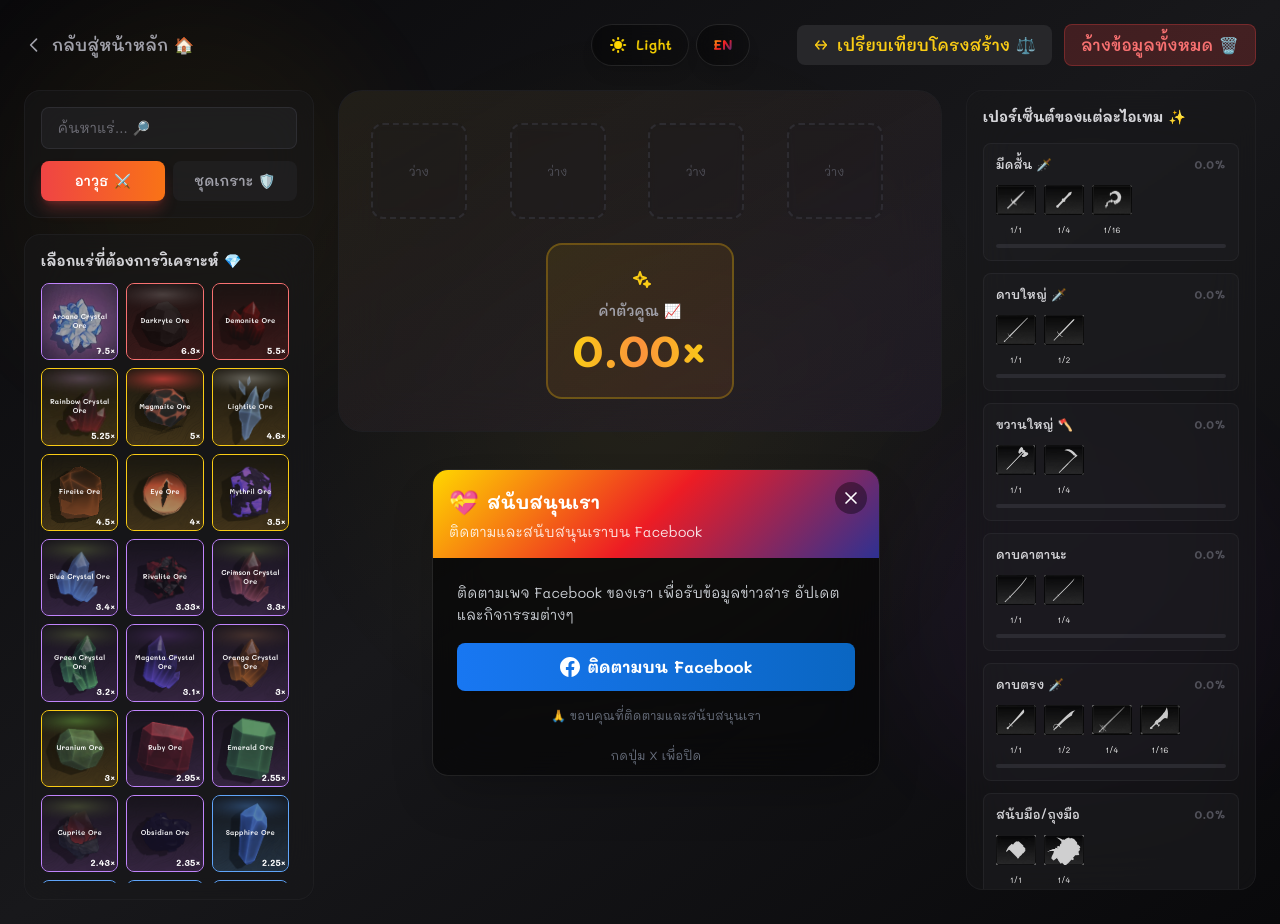
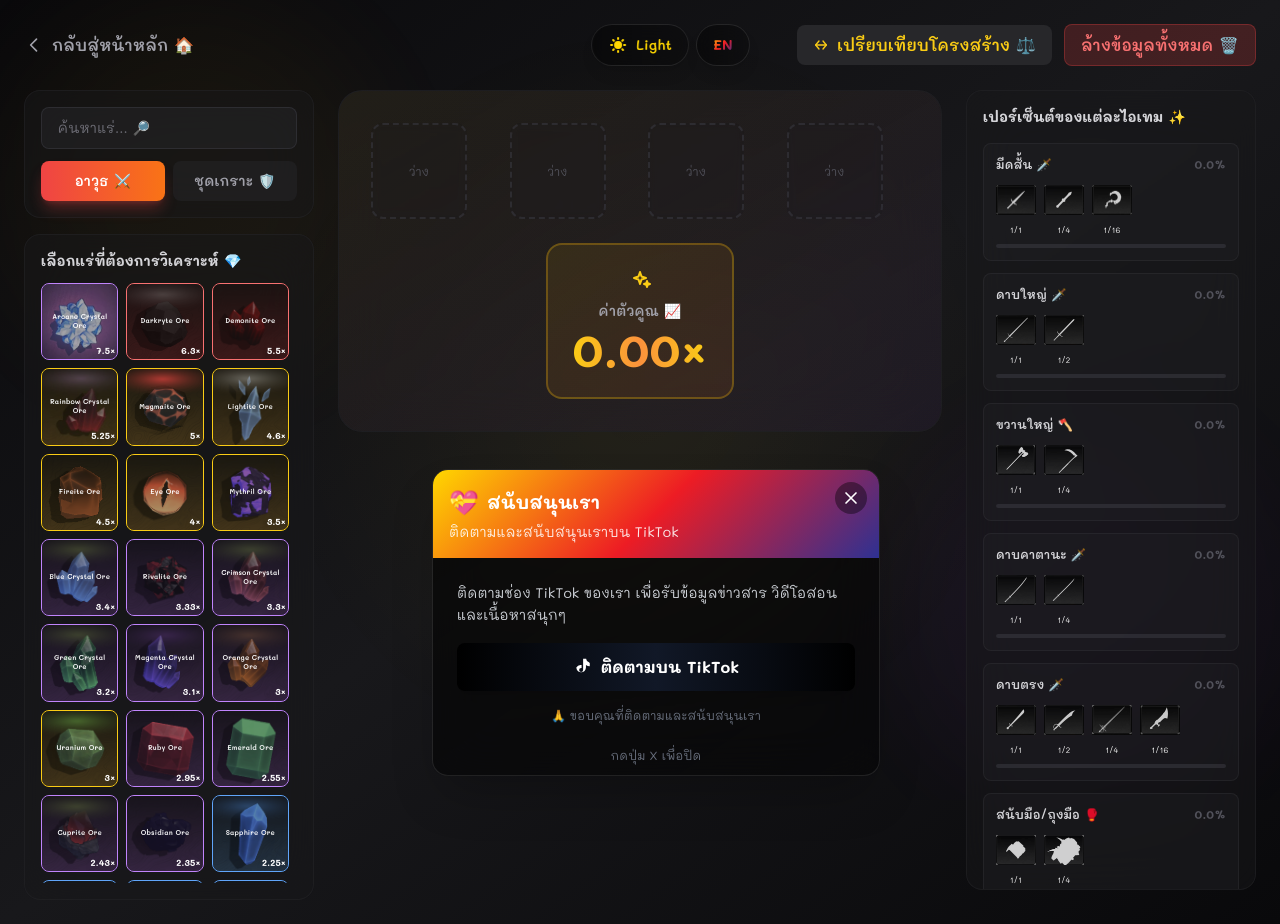
Before and after one commit to ASukaShido69/Thai-TheForge-CalculatorV2, a Next.js app: page /calculator in a window 1280 px wide. Built offline with nearby package versions, Linux system fonts and the light colour scheme.

Commit message:
add fix langtriatv99

```diff
--- a/src/app/calculator/page.tsx
+++ b/src/app/calculator/page.tsx
@@ -140,12 +140,30 @@ const TRAIT_TRANSLATIONS: Record<string, Record<'th' | 'en', string>> = {
   'Bonus Movement Speed': { th: '⚡ โบนัสความเร็ว', en: '⚡ Bonus Movement Speed' },
   'Weapon Damage': { th: '⚔️ ความเสียหายอาวุธ', en: '⚔️ Weapon Damage' },
   'Health': { th: '❤️ พลังชีวิต', en: '❤️ Health' },
-  'Burn Damage on Weapons with': { th: '🔥 ความเสียหายการเผาไหม้บนอาวุธ', en: '🔥 Burn Damage on Weapons' },
-  'chance': { th: '🎯 โอกาส', en: '🎯 Chance' },
-  'AOE Explosion on Weapons with': { th: '💣 การระเบิดพื้นที่บนอาวุธ', en: '💣 AOE Explosion on Weapons' },
-  'to Burn Enemy when Damage is Taken.': { th: '🔥 เผาศัตรูเมื่อได้รับความเสียหาย', en: '🔥 to Burn Enemy when Damage is Taken' },
+  'Burn Damage on Weapons with': { th: '🔥 ความเสียหายการเผาไหม้บนอาวุธ', en: '🔥 Burn Damage on Weapons with' },
+  'chance': { th: 'โอกาส', en: 'chance' },
+  'AOE Explosion on Weapons with': { th: '💣 การระเบิดพื้นที่บนอาวุธ', en: '💣 AOE Explosion on Weapons with' },
+  'to Burn Enemy when Damage is Taken.': { th: '🔥 เผาศัตรูเมื่อได้รับความเสียหาย', en: '🔥 to Burn Enemy when Damage is Taken.' },
   'Chance to Dodge Damage (Negate Fully)': { th: '🏃 โอกาสในการหลบหนีความเสียหาย', en: '🏃 Chance to Dodge Damage (Negate Fully)' },
 };
+
+function translateTraitLine(line: string, language: 'th' | 'en'): string {
+  // Extract percentage and trait description
+  const match = line.match(/^([-\d.]+)%\s+(.+)$/);
+  if (!match) return line;
+
+  const percentage = match[1];
+  const description = match[2];
+
+  // Check if it's a multi-part trait (ends with "with")
+  if (description.endsWith(' with')) {
+    return `${percentage}% ${TRAIT_TRANSLATIONS[description]?.[language] || description}`;
+  }
+
+  // Translate single descriptions
+  const translatedDesc = TRAIT_TRANSLATIONS[description]?.[language] || description;
+  return `${percentage}% ${translatedDesc}`;
+}
 
 function translateTraitDescription(description: string, language: 'th' | 'en'): string {
   return TRAIT_TRANSLATIONS[description]?.[language] || description;
@@ -519,11 +537,11 @@ const translations = {
     // Weapon types
     "Dagger": "มีดสั้น 🗡️",
     "Straight Sword": "ดาบตรง 🗡️",
-    "Gauntlet": "สนับมือ/ถุงมือ",
-    "Katana": "ดาบคาตานะ",
+    "Gauntlet": "สนับมือ/ถุงมือ 🥊",
+    "Katana": "ดาบคาตานะ 🗡️",
     "Great Sword": "ดาบใหญ่ 🗡️",
     "Great Axe": "ขวานใหญ่ 🪓",
-    "Colossal Sword": "ดาบขนาดยักษ์ ⚔️",
+    "Colossal Sword": "ดาบยักษ์ ⚔️",
 
     // Armor types
     "Light Helmet": "เกราะศีรษะแบบเบา ⛑️",
@@ -1208,21 +1226,11 @@ export default function Calculator() {
                     <div key={idx} className="bg-purple-900/20 border border-purple-500/20 rounded-lg p-3">
                       <div className="text-purple-300 font-bold mb-2 text-sm">{tr.ore}</div>
                       <div className="space-y-1">
-                        {tr.lines.map((l: string, i: number) => {
-                          // Extract percentage and trait name from line
-                          const match = l.match(/^([-\d.]+)%\s+(.+)$/);
-                          if (match) {
-                            const percentage = match[1];
-                            const traitName = match[2];
-                            const translatedTrait = translateTraitDescription(traitName, language as 'th' | 'en');
-                            return (
-                              <div key={i} className="text-[11px] text-zinc-300 leading-relaxed">
-                                {percentage}% {translatedTrait}
-                              </div>
-                            );
-                          }
-                          return <div key={i} className="text-[11px] text-zinc-300 leading-relaxed">{l}</div>;
-                        })}
+                        {tr.lines.map((l: string, i: number) => (
+                          <div key={i} className="text-[11px] text-zinc-300 leading-relaxed">
+                            {translateTraitLine(l, language as 'th' | 'en')}
+                          </div>
+                        ))}
                       </div>
                     </div>
                   ))}
@@ -1537,7 +1545,7 @@ export default function Calculator() {
                                 <div className="font-semibold text-purple-300 mb-0.5">{tr.ore}</div>
                                 {tr.lines && tr.lines.map((line: string, lineIdx: number) => (
                                   <div key={lineIdx} className="text-zinc-400 leading-tight">
-                                    • {line}
+                                    • {translateTraitLine(line, language as 'th' | 'en')}
                                   </div>
                                 ))}
                               </div>
--- a/src/components/DonationForm.tsx
+++ b/src/components/DonationForm.tsx
@@ -7,8 +7,8 @@ export default function DonationForm() {
   const { language } = useLanguage();
   const [isOpen, setIsOpen] = useState(true);
 
-  // Facebook page link
-  const facebookLink = 'https://www.facebook.com/profile.php?id=61578107559971';
+  // TikTok channel link
+  const tiktokLink = 'http://tiktok.com/@subsomboonleo';
 
   if (!isOpen) return null;
 
@@ -36,8 +36,8 @@ export default function DonationForm() {
           </h3>
           <p className="text-sm text-white/90 mt-1">
             {language === 'th'
-              ? 'ติดตามและสนับสนุนเราบน Facebook'
-              : 'Follow and support us on Facebook'}
+              ? 'ติดตามและสนับสนุนเราบน TikTok'
+              : 'Follow and support us on TikTok'}
           </p>
         </div>
 
@@ -46,21 +46,21 @@ export default function DonationForm() {
           {/* Description */}
           <p className="text-sm text-ig-text dark:text-gray-300 leading-relaxed">
             {language === 'th'
-              ? 'ติดตามเพจ Facebook ของเรา เพื่อรับข้อมูลข่าวสาร อัปเดต และกิจกรรมต่างๆ'
-              : 'Follow our Facebook page for updates, news, and exclusive events'}
+              ? 'ติดตามช่อง TikTok ของเรา เพื่อรับข้อมูลข่าวสาร วิดีโอสอน และเนื้อหาสนุกๆ'
+              : 'Follow our TikTok channel for tutorials, updates, and fun content'}
           </p>
 
-          {/* Facebook Button */}
+          {/* TikTok Button */}
           <a
-            href={facebookLink}
+            href={tiktokLink}
             target="_blank"
             rel="noopener noreferrer"
-            className="w-full bg-gradient-to-r from-[#1877F2] to-[#0A66C2] hover:opacity-90 text-white font-bold py-3 px-4 rounded-lg transition-all duration-300 flex items-center justify-center gap-2 group shadow-lg hover:shadow-xl"
+            className="w-full bg-gradient-to-r from-black via-gray-900 to-black hover:opacity-90 text-white font-bold py-3 px-4 rounded-lg transition-all duration-300 flex items-center justify-center gap-2 group shadow-lg hover:shadow-xl"
           >
             <svg className="w-5 h-5" fill="currentColor" viewBox="0 0 24 24">
-              <path d="M24 12.073c0-6.627-5.373-12-12-12s-12 5.373-12 12c0 5.99 4.388 10.954 10.125 11.854v-8.385H7.078v-3.47h3.047V9.43c0-3.007 1.792-4.669 4.533-4.669 1.312 0 2.686.235 2.686.235v2.953H15.83c-1.491 0-1.956.925-1.956 1.874v2.25h3.328l-.532 3.47h-2.796v8.385C19.612 23.027 24 18.062 24 12.073z"/>
+              <path d="M19.59 6.69a4.83 4.83 0 0 1-3.77-4.25V2h-3.68v13.67a2.4 2.4 0 0 1-2.4 2.4 2.4 2.4 0 0 1-2.4-2.4 2.4 2.4 0 0 1 2.4-2.4c.18 0 .37.02.55.05v-3.68a5.8 5.8 0 0 0-.55-.05A5.77 5.77 0 0 0 4 12.6a5.77 5.77 0 0 0 5.77 5.77 5.77 5.77 0 0 0 5.77-5.77V9.5a7.6 7.6 0 0 0 4.58 1.53V7.13a4.85 4.85 0 0 1-.36-.04z"/>
             </svg>
-            <span>{language === 'th' ? 'ติดตามบน Facebook' : 'Follow on Facebook'}</span>
+            <span>{language === 'th' ? 'ติดตามบน TikTok' : 'Follow on TikTok'}</span>
           </a>
 
           {/* Thank You Message */}
```
